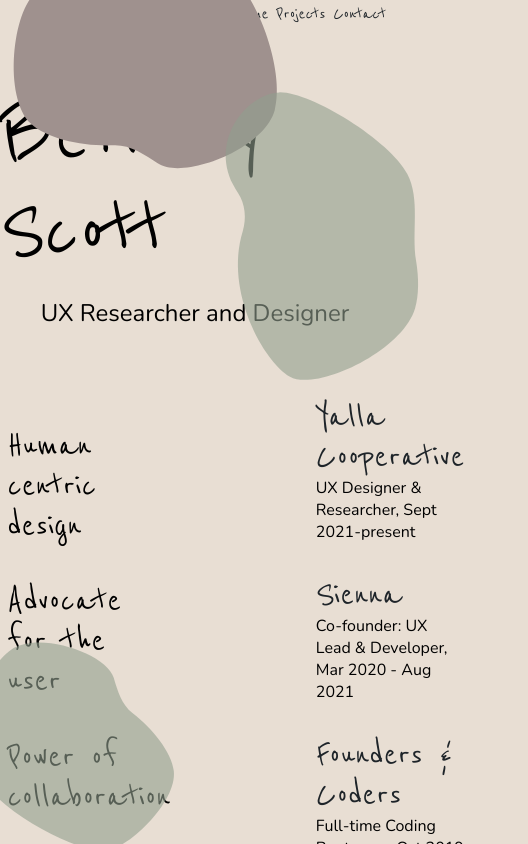
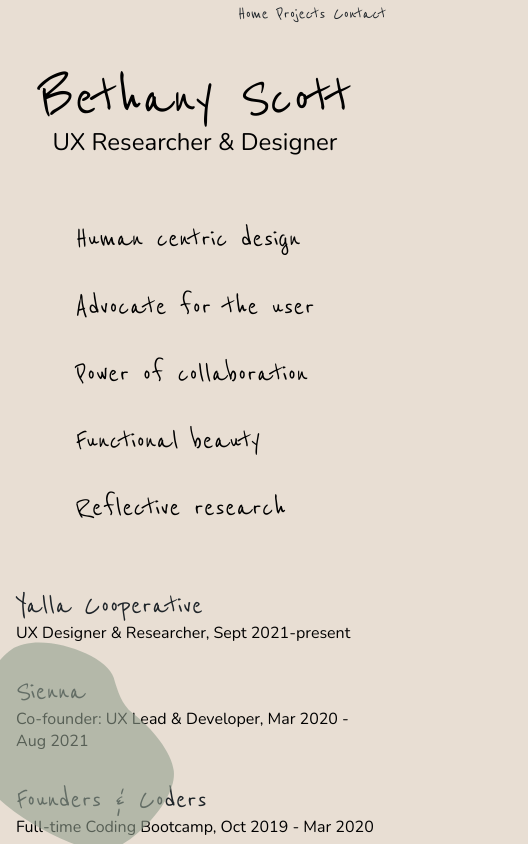
Before and after one commit to bethanyios/portfolio2023.3, a React (Create React App) app: page / in a window 390 px wide. Shown: the top 844 px of the page, 528 px wide, since content can reach past the window. Built offline with nearby package versions, Linux system fonts and the light colour scheme.

Commit message:
Mobile responsivity

```diff
--- a/src/pages/home.js
+++ b/src/pages/home.js
@@ -18,7 +18,7 @@ const Home = () => {
       <img src={patchi} className="topright" alt="background"/>
 
         <h1 className="name"> Bethany Scott</h1>
-        <p className="role"> UX Researcher and Designer</p>
+        <p className="role"> UX Researcher & Designer</p>
 
         <div className="content-wrapper">
           <div className="values-container">
--- a/src/styling/contact.css
+++ b/src/styling/contact.css
@@ -38,7 +38,7 @@
 
 @media only screen and (max-width: 600px) {
 .contact-container {
-margin: 6rem 2.5rem;
+margin: 10rem 2.5rem;
 }
 .paragraph {
     width: 80vw;
--- a/src/styling/home.css
+++ b/src/styling/home.css
@@ -75,3 +75,46 @@ position: fixed;
     /* padding: .3rem;   */
     font-size: 1rem;
   }
+
+
+  @media only screen and (max-width: 600px) {
+
+    .content-wrapper {
+
+      flex-direction: column;
+    }
+    .experience-container {
+      margin: 1rem;;
+    }
+    .exp-title {
+font-size: 2rem;
+    }
+    .values-container {
+     margin: 1rem;
+
+    }
+.value {
+  font-size: 2rem;
+}
+    .topleft {
+   visibility: hidden;
+    }
+    .topright {
+    visibility: hidden;
+    }
+    .homepage {
+      justify-content: center;
+    }
+    .name {
+      font-size: 4rem;
+    }
+    .role {
+      font-size: 1.5rem;
+     margin-bottom: 2rem;
+    }
+    .process-container {
+display: flex;
+justify-content: center;
+flex-direction: column;
+    }
+  }
```
